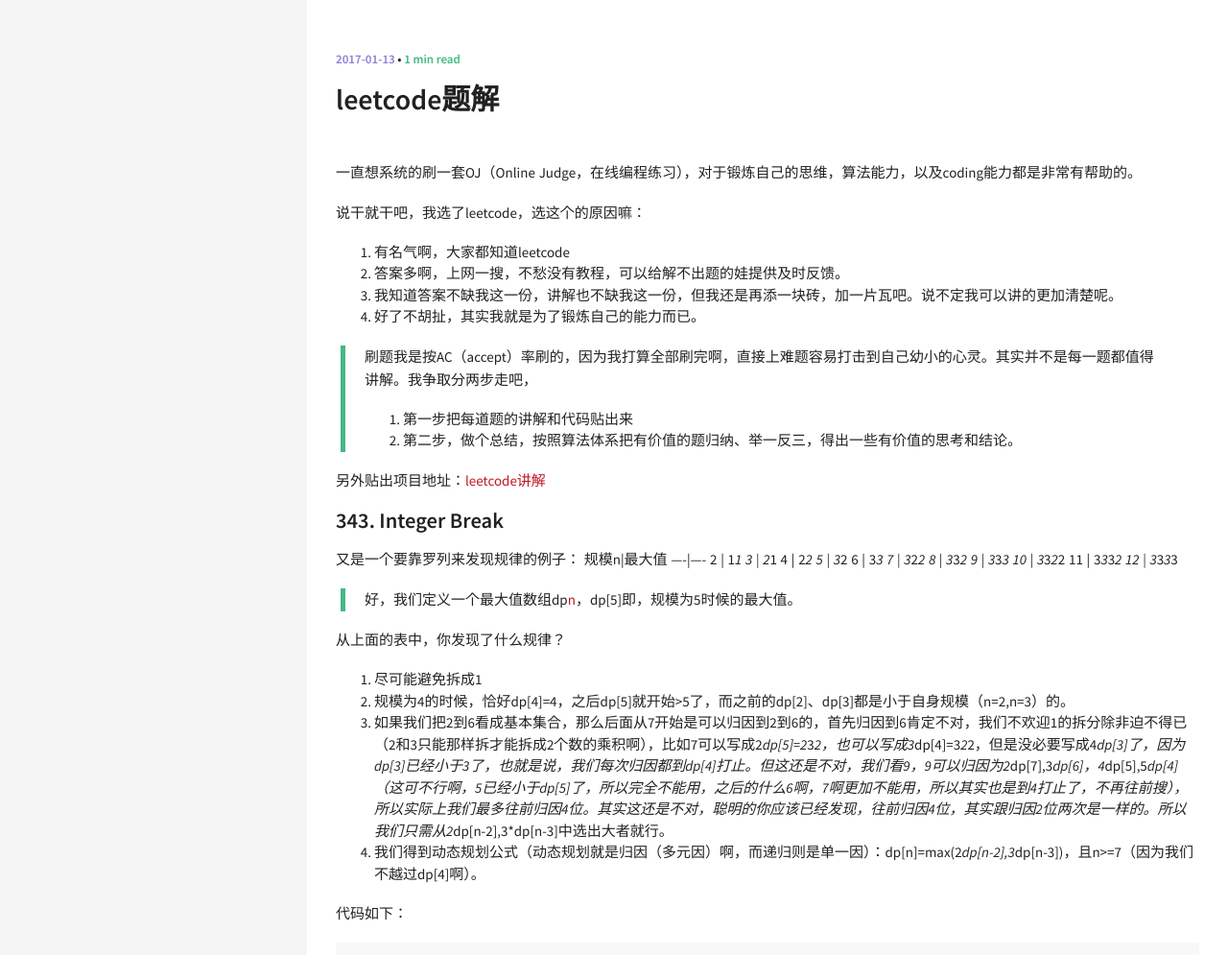
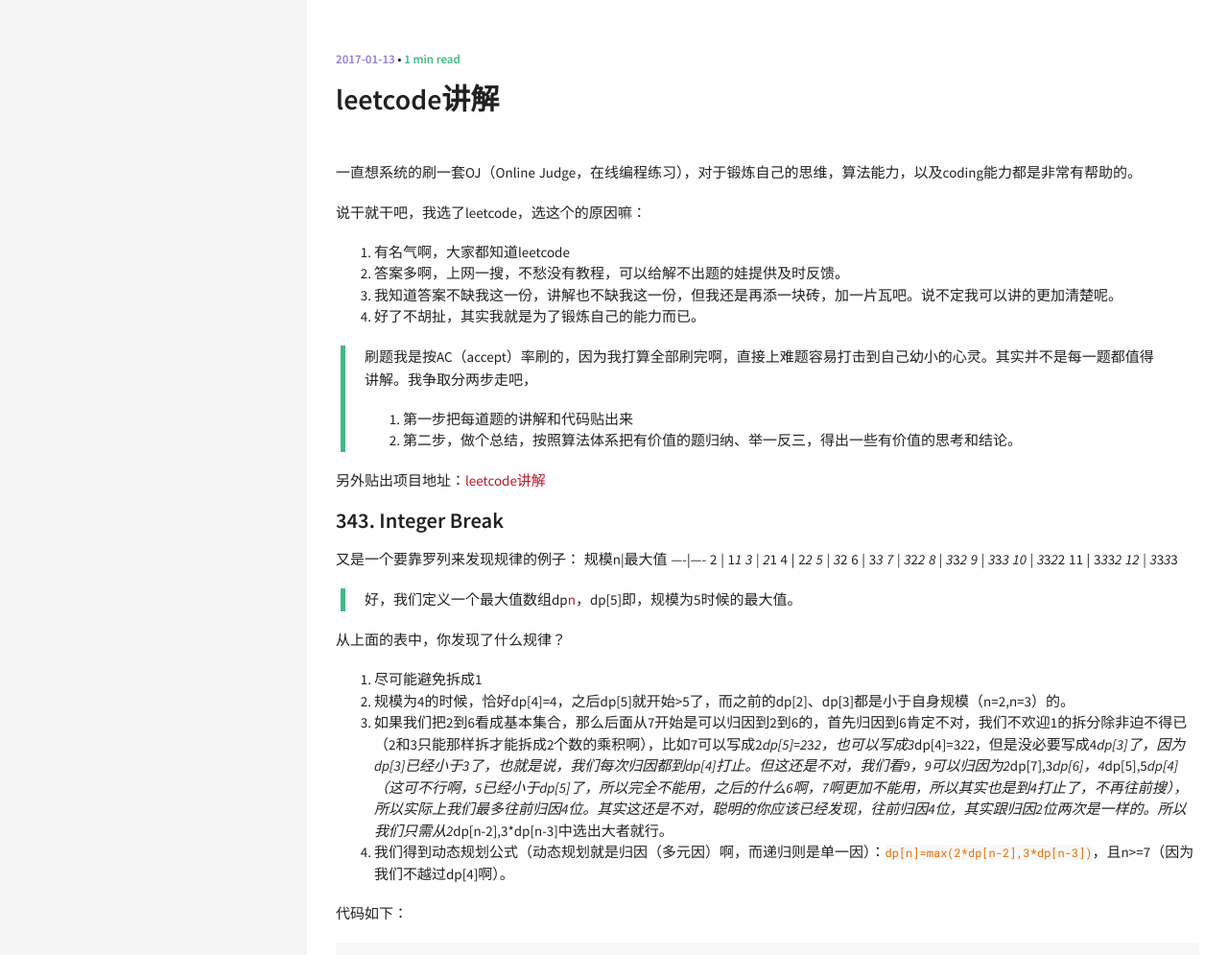
Before and after one commit to transcendtron/liuqinh2s.github.io, a Jekyll site: the page built from _posts/2017-1-13-leetcode讲解.md, in a window 1280 px wide. Shown: the top 995 px of the page at 96% size. Built offline with Jekyll 4.4.1, drawn with Linux system fonts in a browser that asks for light colours; comment, search, counter and statistics services are not loaded.

```diff
--- a/_posts/2017-1-13-leetcode题解.md
+++ b/_posts/2017-1-13-leetcode讲解.md
@@ -1,6 +1,6 @@
 ---
 layout: post
-title: leetcode题解
+title: leetcode讲解
 categories: OJ
 tags: 算法
 comments: true
@@ -44,7 +44,7 @@
 1. 尽可能避免拆成1
 2. 规模为4的时候，恰好dp[4]=4，之后dp[5]就开始>5了，而之前的dp[2]、dp[3]都是小于自身规模（n=2,n=3）的。
 3. 如果我们把2到6看成基本集合，那么后面从7开始是可以归因到2到6的，首先归因到6肯定不对，我们不欢迎1的拆分除非迫不得已（2和3只能那样拆才能拆成2个数的乘积啊），比如7可以写成2*dp[5]=2*3*2，也可以写成3*dp[4]=3*2*2，但是没必要写成4*dp[3]了，因为dp[3]已经小于3了，也就是说，我们每次归因都到dp[4]打止。但这还是不对，我们看9，9可以归因为2*dp[7],3*dp[6]，4*dp[5],5*dp[4]（这可不行啊，5已经小于dp[5]了，所以完全不能用，之后的什么6啊，7啊更加不能用，所以其实也是到4打止了，不再往前搜），所以实际上我们最多往前归因4位。其实这还是不对，聪明的你应该已经发现，往前归因4位，其实跟归因2位两次是一样的。所以我们只需从2*dp[n-2],3*dp[n-3]中选出大者就行。
-4. 我们得到动态规划公式（动态规划就是归因（多元因）啊，而递归则是单一因）：dp[n]=max(2*dp[n-2],3*dp[n-3])，且n>=7（因为我们不越过dp[4]啊）。
+4. 我们得到动态规划公式（动态规划就是归因（多元因）啊，而递归则是单一因）：`dp[n]=max(2*dp[n-2],3*dp[n-3])`，且n>=7（因为我们不越过dp[4]啊）。
 
 代码如下：
 
```
